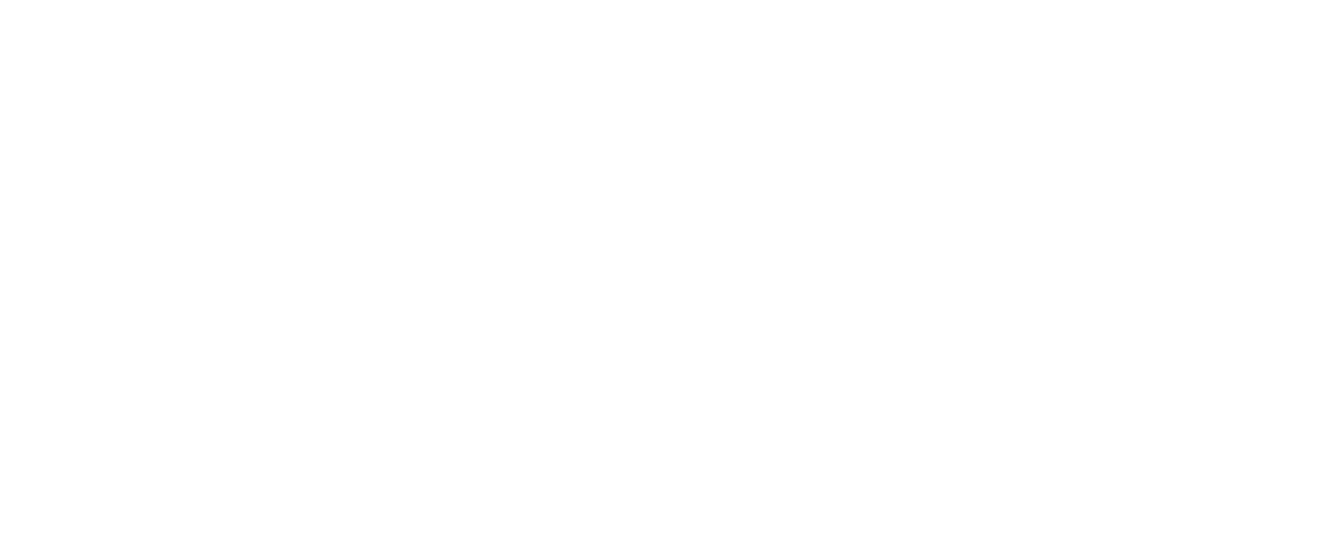
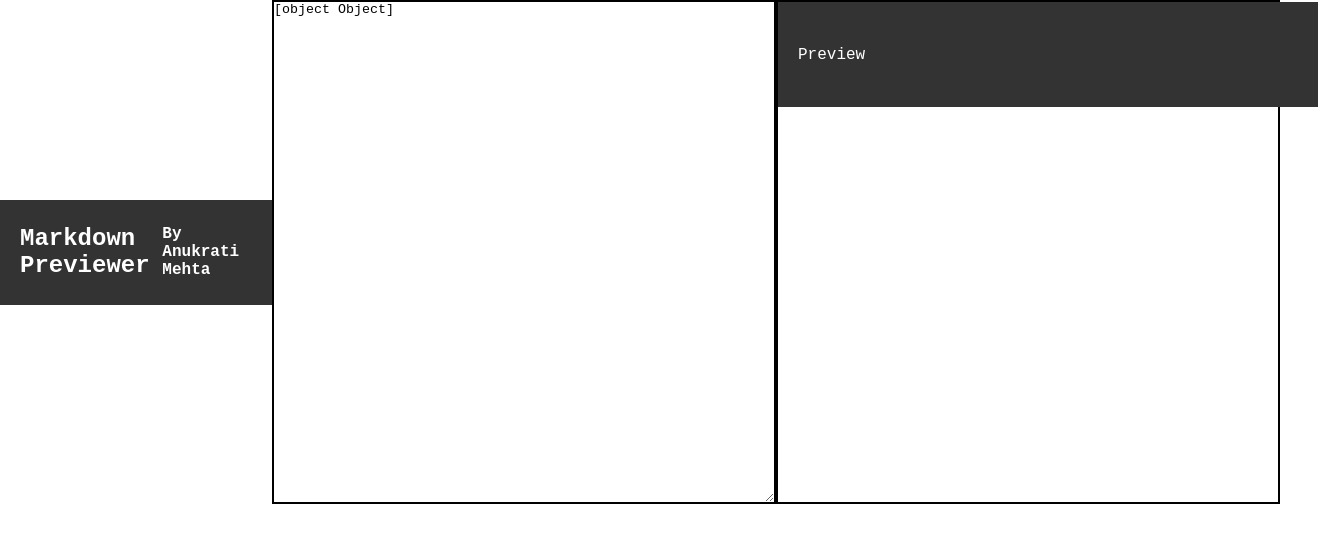
Before and after one commit to AnukratiMehta/markdown-previewer, a React (Create React App) app: page / in a window 1280 px wide. Shown: the top 542 px of the page, 1318 px wide, since content can reach past the window. Built offline with nearby package versions, Linux system fonts and the light colour scheme.

Commit message:
Test commit

```diff
--- a/public/index.html
+++ b/public/index.html
@@ -27,6 +27,7 @@
     <title>React App</title>
   </head>
   <body>
+    <script src="https://cdnjs.cloudflare.com/ajax/libs/marked/4.1.0/marked.min.js" integrity="sha512-DZIC9m2IbFlio5GE2oKD6/veW6NXML5Cbo9FHnba7Q9R4OCPelWw9R5QpupcPPLSv0euhuRr+5JV5pWl3X3nSg==" crossorigin="anonymous" referrerpolicy="no-referrer"></script>
     <noscript>You need to enable JavaScript to run this app.</noscript>
     <div id="root"></div>
     <!--
--- a/src/App.js
+++ b/src/App.js
@@ -1,9 +1,25 @@
-import logo from './logo.svg';
-import './App.css';
+import Preview from './components/Preview';
+import { useState } from 'react';
+import Header from './components/Header';
 
 function App() {
+
+  const [content, setContent] = useState("")
+
+  function handleChange(event) {
+    setContent(event.target.value)
+  }
+
   return (
     <div className="App">
+      <Header />
+
+      <textarea id="editor" onChange={handleChange}>
+        <div className="editor-header">
+          <p className="editor-title">Editor</p>
+        </div>
+      </textarea>
+      <Preview content={content}/>
 
     </div>
   );
--- /dev/null
+++ b/src/components/Header.js
@@ -0,0 +1,11 @@
+import React from "react";
+
+export default function Header() {
+    return (
+        <div className="header">
+            <h2 className="title">Markdown Previewer</h2>
+            <h4 className="byline">By Anukrati Mehta</h4>
+
+        </div>
+    )
+}
--- /dev/null
+++ b/src/components/Preview.js
@@ -0,0 +1,16 @@
+import React from "react"
+
+
+export default function Preview(props) {
+
+    return (
+        <div id="preview">
+            <div className="preview-header">
+                <p className="preview-title">Preview</p>
+            </div>
+            {props.content}
+
+        </div>
+    )
+
+}
--- a/src/index.css
+++ b/src/index.css
@@ -1,13 +1,53 @@
-body {
+* {
   margin: 0;
-  font-family: -apple-system, BlinkMacSystemFont, 'Segoe UI', 'Roboto', 'Oxygen',
-    'Ubuntu', 'Cantarell', 'Fira Sans', 'Droid Sans', 'Helvetica Neue',
-    sans-serif;
-  -webkit-font-smoothing: antialiased;
-  -moz-osx-font-smoothing: grayscale;
+  padding: 0;
+  font-family: 'Courier New', Courier, monospace;
 }
 
-code {
-  font-family: source-code-pro, Menlo, Monaco, Consolas, 'Courier New',
-    monospace;
+.App {
+  display: flex;
+  flex-direction: row;
+  align-items: center;
 }
+
+#preview, #editor {
+  background-color: white;
+  color: black;
+  border: 2px solid black;
+  margin: auto;
+  min-width: 500px;
+  min-height: 500px;
+  position: relative;
+
+}
+
+.header {
+  width: 100%;
+  position: relative;
+  display: flex;
+  align-items: center;
+  color: white;
+  height: 65px;
+  padding: 20px;
+  background-color: #333;
+
+}
+
+.title {
+  margin-right: auto;
+}
+
+.preview-header, .editor-header {
+  width: 100%;
+  position: relative;
+  display: flex;
+  align-items: center;
+  color: white;
+  height: 65px;
+  padding: 20px;
+  background-color: #333;
+}
+
+.preview-title, .editor-title {
+  margin-right: auto;
+}
```
